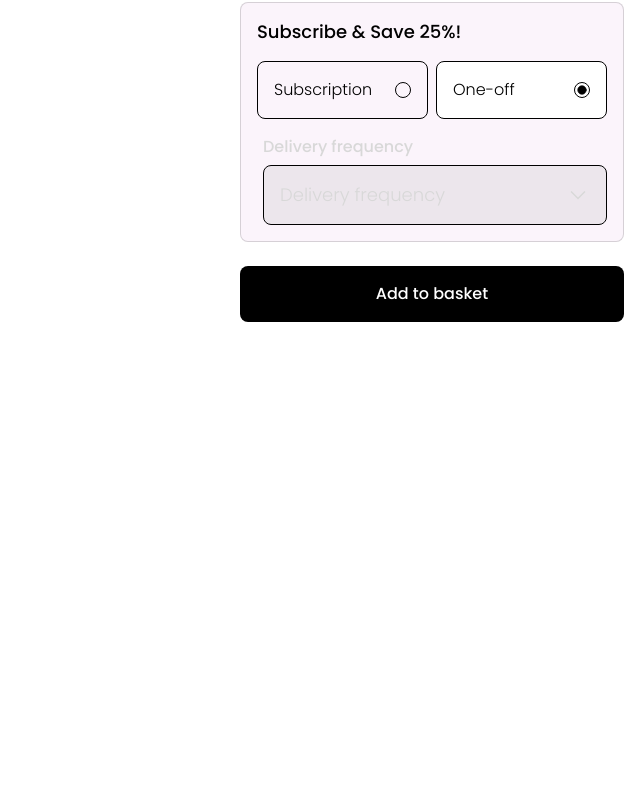
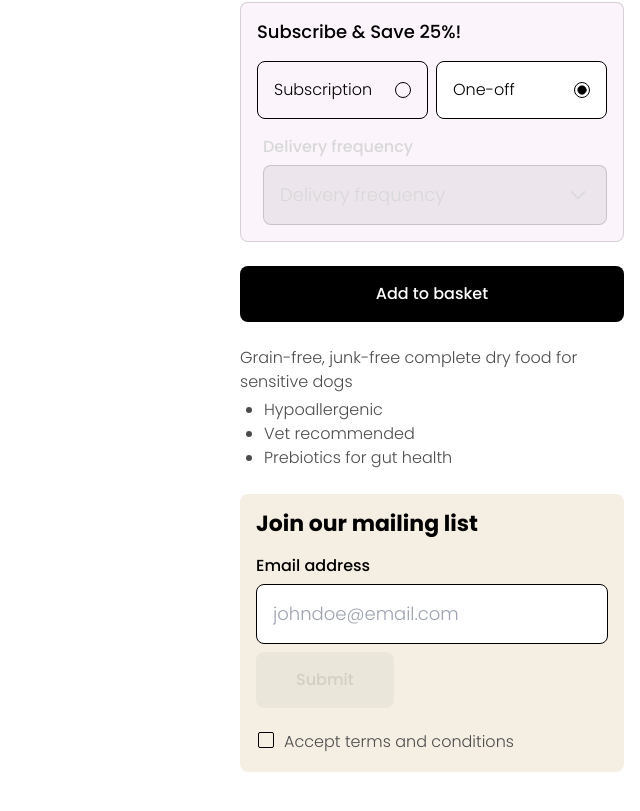
Before and after one commit to Jwakers/pooch-and-mutt-product-detail, a Next.js app: page / in a window 1280 px wide. Shown: the part 391-1202 px from the top of the page, without its empty margins (640-1280 px from the left). Before the commit the page ends 800 px from the top, so only its background shows below. Built offline with nearby package versions, Linux system fonts and the light colour scheme.

Commit message:
feat: add newsletter form

```diff
--- a/app/page.tsx
+++ b/app/page.tsx
@@ -1,4 +1,5 @@
 import Breadcrumbs from "@/components/breadcrumbs";
+import NewsletterForm from "@/components/form/newsletter";
 import ProductAddForm from "@/components/form/product-add";
 import { StarFilled, StarHalf } from "@/components/icons";
 import Grid from "@/components/layout/grid";
@@ -25,9 +26,21 @@ export default function Home() {
       <div className="col-span-full md:col-span-6 md:row-span-2 lg:col-span-8">
         [gallery]
       </div>
-      <div className="relative col-span-full mt-6 md:col-start-6 lg:col-start-9 lg:row-start-2">
+      <div className="relative col-span-full mt-6 pb-13 md:col-start-6 md:pb-12 lg:col-start-9 lg:row-start-2">
         <ProductHead />
         <ProductAddForm />
+        <div className="container my-7 space-y-2 text-secondary md:my-8 md:px-0">
+          <p>Grain-free, junk-free complete dry food for sensitive dogs</p>
+          <ul className="list-disc pl-8">
+            <li>Hypoallergenic</li>
+            <li>Vet recommended</li>
+            <li>Prebiotics for gut health</li>
+          </ul>
+        </div>
+        <div className="container">
+          <hr className="border-minimal md:hidden" />
+        </div>
+        <NewsletterForm />
       </div>
     </Grid>
   );
--- /dev/null
+++ b/components/form/newsletter.tsx
@@ -0,0 +1,83 @@
+"use client";
+
+import { cn } from "@/lib/utils";
+import { zodResolver } from "@hookform/resolvers/zod";
+import { useForm } from "react-hook-form";
+import { z } from "zod";
+import { Button } from "../ui/button";
+import { Checkbox } from "../ui/checkbox";
+import { Form, FormControl, FormField } from "../ui/form";
+import { FormInput } from "./inputs";
+
+const FormSchema = z.object({
+  email: z.string().email(),
+  terms: z.boolean(),
+});
+
+export default function NewsletterForm() {
+  const form = useForm({
+    resolver: zodResolver(FormSchema),
+    mode: "onChange",
+    defaultValues: {
+      email: "",
+      terms: false,
+    },
+  });
+
+  return (
+    <div className="container mt-7 md:px-0">
+      <Form {...form}>
+        <form action="/" className="rounded-medium bg-secondary p-6">
+          <p className="mb-6 text-h3">Join our mailing list</p>
+          <FormField
+            control={form.control}
+            name="email"
+            render={({ field }) => (
+              <FormControl>
+                <FormInput
+                  id={field.name}
+                  label="Email address"
+                  placeholder="johndoe@email.com"
+                  type="email"
+                  {...field}
+                />
+              </FormControl>
+            )}
+          />
+          <Button
+            className="my-4 w-full md:w-auto"
+            disabled={!form.formState.isValid}
+            variant="secondary"
+          >
+            Submit
+          </Button>
+          <FormField
+            control={form.control}
+            name="terms"
+            render={({ field }) => (
+              <div className="group mt-5 flex items-center gap-4">
+                <FormControl>
+                  <Checkbox
+                    id={field.name}
+                    checked={field.value}
+                    onCheckedChange={field.onChange}
+                  />
+                </FormControl>
+                <label
+                  htmlFor={field.name}
+                  className={cn(
+                    "text-p2 text-secondary",
+                    "peer-disabled:cursor-not-allowed peer-disabled:text-disabled",
+                    "group-hover:cursor-pointer",
+                  )}
+                >
+                  Accept terms and conditions
+                </label>
+              </div>
+            )}
+          />
+        </form>
+      </Form>
+    </div>
+  );
+}
--- a/components/form/product-add.tsx
+++ b/components/form/product-add.tsx
@@ -130,7 +130,7 @@ export default function ProductAddForm() {
             </div>
           </div>
         </div>
-        <div className="sticky bottom-0 rounded-tl-medium rounded-tr-medium bg-primary px-6 pb-8 pt-5 shadow-[0px_0px_16px_0px_rgba(0,_0,_0,_0.25)] md:static md:mt-8 md:p-0 md:shadow-none">
+        <div className="fixed bottom-0 w-full rounded-tl-medium rounded-tr-medium bg-primary px-6 pb-8 pt-5 shadow-[0px_0px_16px_0px_rgba(0,_0,_0,_0.25)] md:static md:mt-8 md:p-0 md:shadow-none">
           <Button type="submit" className="w-full">
             Add to basket
           </Button>
--- a/components/ui/select.tsx
+++ b/components/ui/select.tsx
@@ -25,7 +25,7 @@ const SelectTrigger = React.forwardRef<
       "hover:border-primary data-[placeholder]:hover:border-primary",
       "active:border-2 data-[state=open]:border-2 data-[state=open]:border-primary",
       "focus:border-2 focus-visible:outline-none focus-visible:ring-2",
-      "disabled:cursor-not-allowed disabled:bg-disabled disabled:text-disabled",
+      "disabled:cursor-not-allowed disabled:border-minimal disabled:bg-disabled disabled:text-disabled",
       className,
     )}
     {...props}
```
